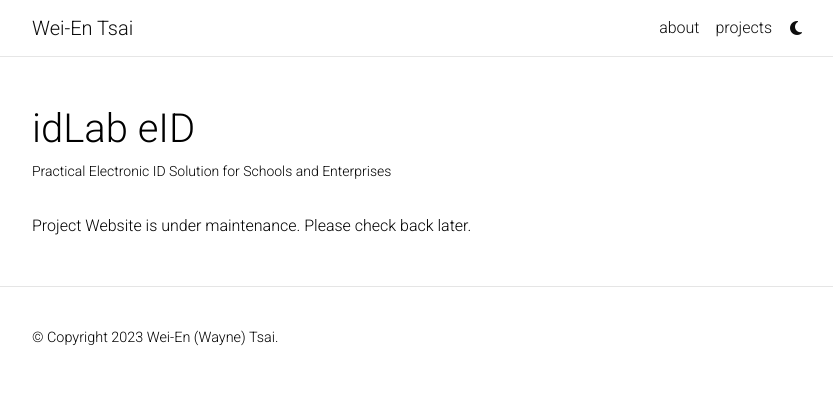
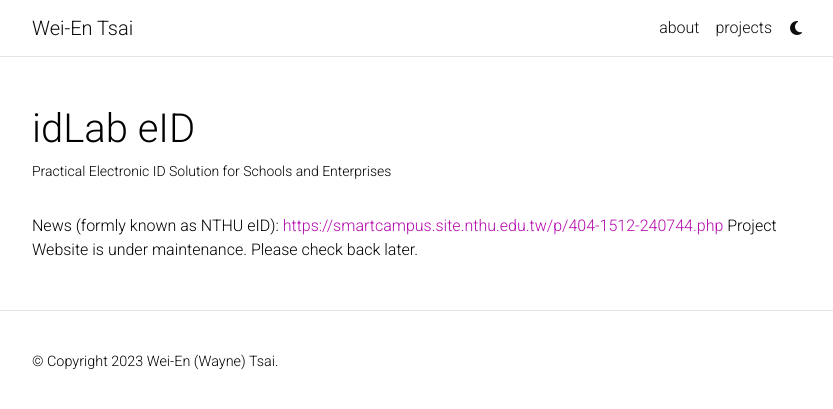
Before and after one commit to wayne-tsai/wayne-tsai-folio, a Jekyll site: the page built from _projects/3_idLab.md, in a window 1280 px wide. Shown: the top 409 px of the page, without its empty margins (223-1056 px from the left). Built offline with Jekyll 4.4.1, drawn with Linux system fonts in a browser that asks for light colours; comment, search, counter and statistics services are not loaded; a style sheet for code colours, icons or effects is not loaded.

Commit message:
add idlab news

```diff
--- a/_projects/3_idLab.md
+++ b/_projects/3_idLab.md
@@ -6,4 +6,5 @@
 importance: 3
 category: work
 ---
+News (formly known as NTHU eID): [https://smartcampus.site.nthu.edu.tw/p/404-1512-240744.php](https://smartcampus.site.nthu.edu.tw/p/404-1512-240744.php)
 Project Website is under maintenance. Please check back later.
```
Also changed, not shown: 1 other file.
